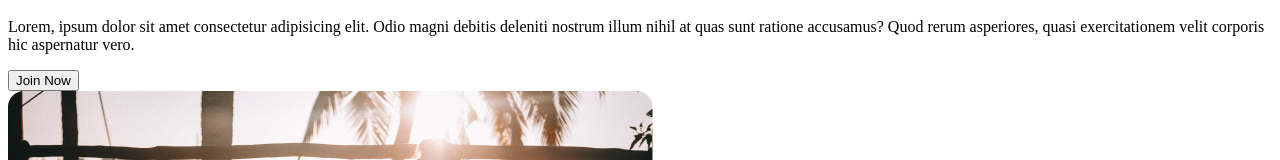
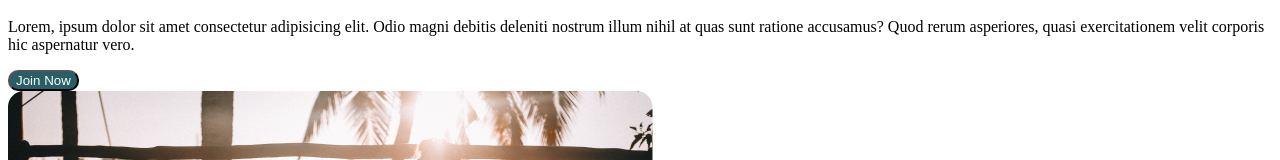
Before and after one commit to EdgarBaena/baenaedgar-examenhtml, a plain HTML site: page index.html in a window 1280 px wide. Shown: the part 174-334 px from the top of the page. Drawn offline with Linux system fonts and the light colour scheme.

Commit message:
aplicar estilos al boton

```diff
--- a/estilos.css
+++ b/estilos.css
@@ -9,3 +9,9 @@ header{
 footer{
     background-color: #285E67;
 }
+
+button{
+    border-radius: 10px;
+    background-color: #285E67;
+    color: white;
+}
```
